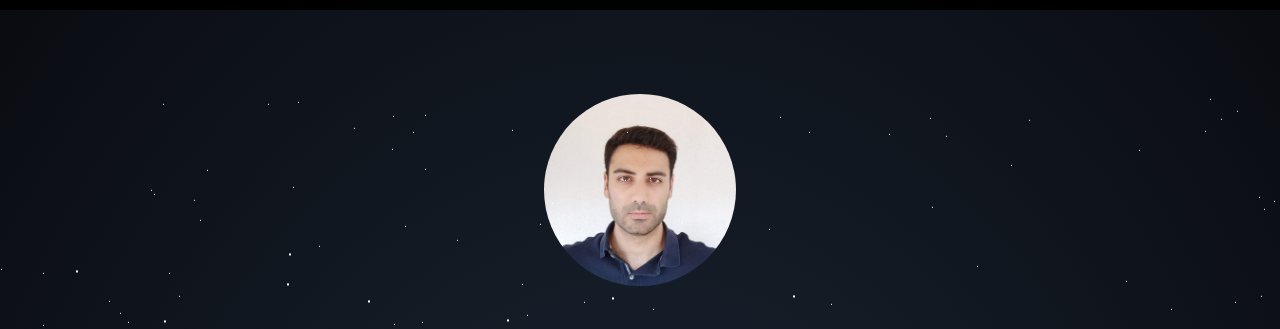
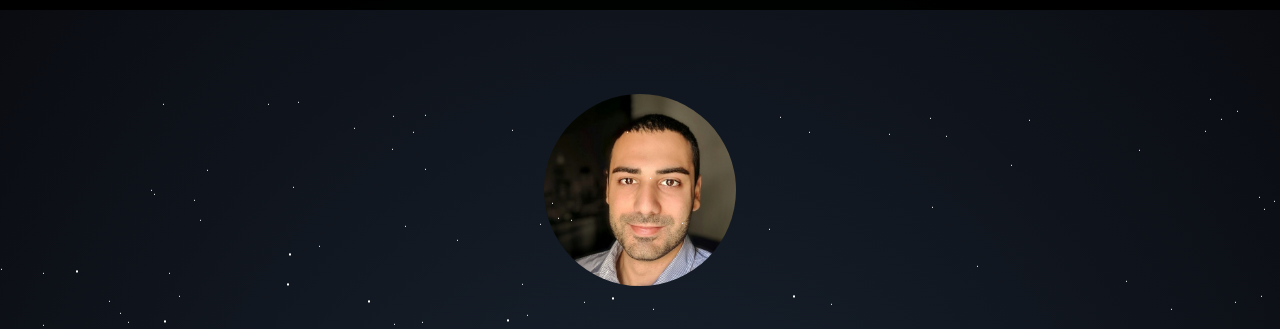
Before and after one commit to Yspyridis/ys, a plain HTML site: page index.html in a window 1280 px wide. Shown: the part 76-405 px from the top of the page. Drawn offline with nearby package versions, Linux system fonts and the light colour scheme.

Commit message:
new photo

```diff
--- a/index.html
+++ b/index.html
@@ -41,7 +41,7 @@
         <header class="masthead bg-primary text-white text-center">
             <!-- <div class="container d-flex align-items-center flex-column"> -->
                 <!-- Masthead Avatar Image-->
-                <img class="masthead-avatar mb-5" src="assets/img/me.jpeg" alt="">
+                <img class="masthead-avatar mb-5" src="assets/img/yannis.jpg" alt="">
                 <!-- Masthead Heading-->
                 <!-- <h1 class="masthead-heading mb-0">Yannis Spyridis</h1> -->
                 <!-- <h1 class="masthead-heading mb-0">YANNIS SPYRIDIS</h1> -->
```
Also changed, not shown: assets/img/yannis.jpg (added).
